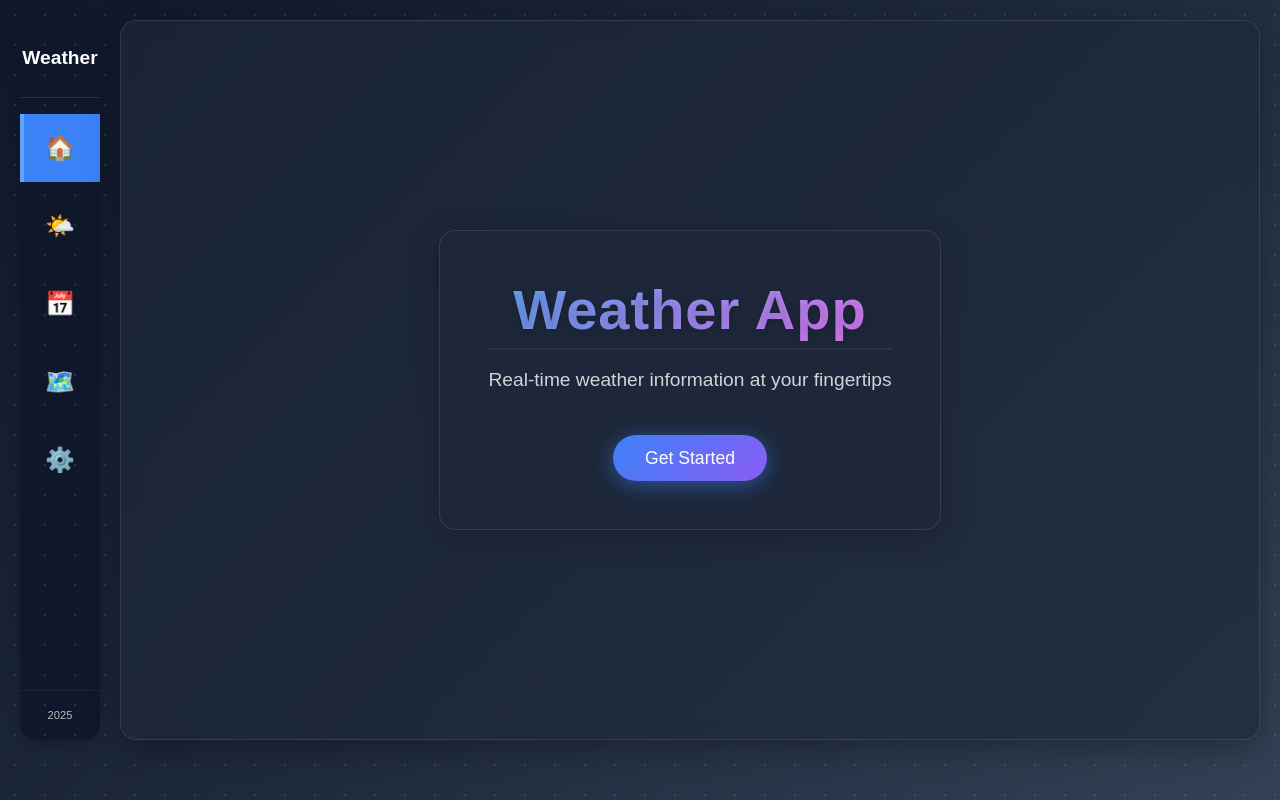
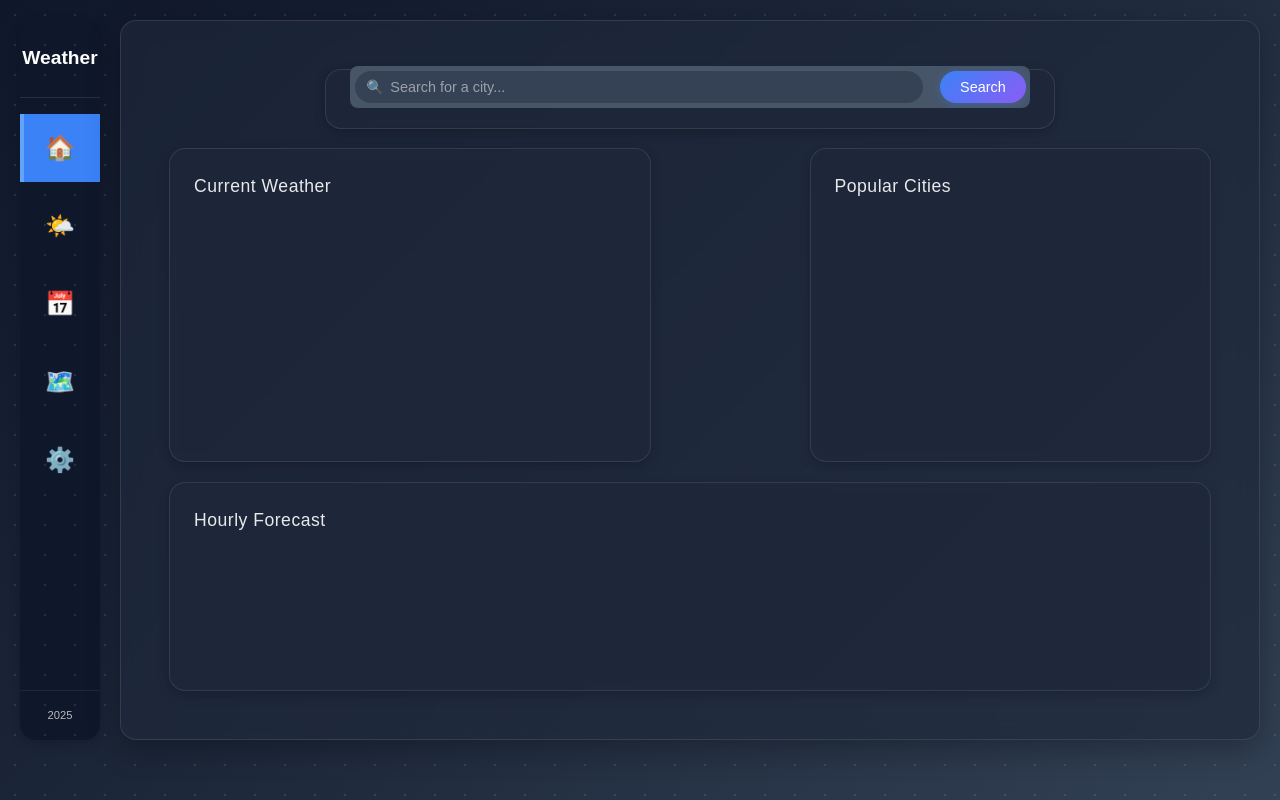
Before and after one commit to barada02/weatherApp_React, a React (Vite) app: page / in a window 1280 px wide. Built offline with nearby package versions, Linux system fonts and the light colour scheme; no server answers.

Commit message:
search bar done

```diff
--- a/src/App.css
+++ b/src/App.css
@@ -163,198 +163,12 @@ body, html {
   overflow-y: auto;
 }
 
-/* Home Page Styles */
-.home-container {
-  width: 100%;
-  height: 100%;
-  display: flex;
-  flex-direction: column;
-  justify-content: center;
-  padding: 2rem;
-  animation: fadeIn 0.5s ease-in-out;
-}
-
-@keyframes fadeIn {
-  from { opacity: 0; transform: translateY(20px); }
-  to { opacity: 1; transform: translateY(0); }
-}
-
-.home-container h1 {
-  margin-bottom: 1.5rem;
-  color: white;
-  border-bottom: 2px solid rgba(51, 65, 85, 0.5);
-  padding-bottom: 0.5rem;
-  font-size: 2.5rem;
-  text-align: center;
-  font-weight: 700;
-  letter-spacing: 1px;
-  text-shadow: 0 2px 10px rgba(0, 0, 0, 0.3);
-}
-
-.home-content {
-  background-color: rgba(51, 65, 85, 0.7);
-  padding: 2rem;
-  border-radius: 16px;
-  box-shadow: 0 8px 32px rgba(0, 0, 0, 0.2);
-  backdrop-filter: blur(5px);
-  border: 1px solid rgba(255, 255, 255, 0.1);
-}
-
-.home-content > p {
-  font-size: 1.1rem;
-  line-height: 1.6;
-  text-align: center;
-  margin-bottom: 2rem;
-  color: rgba(255, 255, 255, 0.9);
-}
-
-.features {
-  display: flex;
-  gap: 1.5rem;
-  margin: 2rem 0;
-  flex-wrap: wrap;
-  justify-content: center;
-}
-
-.feature-item {
-  flex: 1;
-  min-width: 250px;
-  text-align: center;
-  padding: 2rem;
-  background: linear-gradient(145deg, rgba(71, 85, 105, 0.8), rgba(51, 65, 85, 0.8));
-  border-radius: 16px;
-  transition: all 0.3s ease;
-  border: 1px solid rgba(255, 255, 255, 0.1);
-  box-shadow: 0 10px 15px -3px rgba(0, 0, 0, 0.1), 0 4px 6px -2px rgba(0, 0, 0, 0.05);
-}
-
-.feature-item:hover {
-  transform: translateY(-8px);
-  box-shadow: 0 20px 25px -5px rgba(0, 0, 0, 0.2), 0 10px 10px -5px rgba(0, 0, 0, 0.1);
-  background: linear-gradient(145deg, rgba(71, 85, 105, 0.9), rgba(51, 65, 85, 0.9));
-  border: 1px solid rgba(255, 255, 255, 0.2);
-}
-
-.feature-icon {
-  font-size: 3rem;
-  margin-bottom: 1.5rem;
-  color: #60a5fa;
-  text-shadow: 0 0 20px rgba(96, 165, 250, 0.5);
-}
-
-.feature-item h3 {
-  margin-bottom: 1rem;
-  color: white;
-  font-size: 1.5rem;
-  font-weight: 600;
-}
-
-.feature-item p {
-  color: rgba(255, 255, 255, 0.8);
-  line-height: 1.6;
-}
-
-.home-instructions {
-  margin-top: 2.5rem;
-  padding-top: 2rem;
-  border-top: 1px solid rgba(71, 85, 105, 0.5);
-  animation: slideUp 0.5s ease-in-out 0.3s both;
-}
-
-@keyframes slideUp {
-  from { opacity: 0; transform: translateY(20px); }
-  to { opacity: 1; transform: translateY(0); }
-}
-
-.home-instructions h3 {
-  margin-bottom: 1rem;
-  color: white;
-  font-size: 1.5rem;
-  text-align: center;
-}
-
-.home-instructions p {
-  margin-bottom: 1rem;
-  color: rgba(255, 255, 255, 0.9);
-  text-align: center;
-}
-
-.home-instructions ul {
-  list-style-position: inside;
-  margin-left: 1rem;
-  margin-top: 1rem;
-}
-
-.home-instructions li {
-  margin-bottom: 0.75rem;
-  color: rgba(255, 255, 255, 0.8);
-  padding-left: 0.5rem;
-}
-
-.home-instructions strong {
-  color: #60a5fa;
-}
-
-/* Minimal Home Content */
-.home-content-minimal {
-  text-align: center;
-  max-width: 600px;
-  margin: 0 auto;
-  background-color: rgba(30, 41, 59, 0.4);
-  backdrop-filter: blur(5px);
-  padding: 3rem;
-  border-radius: 16px;
-  border: 1px solid rgba(255, 255, 255, 0.1);
-  box-shadow: 0 8px 32px rgba(0, 0, 0, 0.2);
-}
-
-.home-content-minimal h1 {
-  font-size: 3.5rem;
-  margin-bottom: 1rem;
-  background: linear-gradient(135deg, #60a5fa, #e879f9);
-  -webkit-background-clip: text;
-  -webkit-text-fill-color: transparent;
-  background-clip: text;
-  text-shadow: 0 2px 10px rgba(0, 0, 0, 0.2);
-  letter-spacing: 1px;
-}
-
-.home-content-minimal p {
-  font-size: 1.2rem;
-  color: rgba(255, 255, 255, 0.8);
-  margin-bottom: 2.5rem;
-}
-
-.home-actions {
-  margin-top: 2rem;
-}
-
-.action-button {
-  background: linear-gradient(135deg, #3b82f6, #8b5cf6);
-  color: white;
-  border: none;
-  padding: 0.8rem 2rem;
-  font-size: 1.1rem;
-  border-radius: 50px;
-  cursor: pointer;
-  transition: all 0.3s ease;
-  box-shadow: 0 4px 20px rgba(59, 130, 246, 0.5);
-}
-
-.action-button:hover {
-  transform: translateY(-3px);
-  box-shadow: 0 6px 25px rgba(59, 130, 246, 0.6);
-  background: linear-gradient(135deg, #4f8df9, #9d71f9);
-}
-
-.action-button:active {
-  transform: translateY(1px);
-  box-shadow: 0 2px 10px rgba(59, 130, 246, 0.4);
-}
-
 /* Weather Components Styling */
 .simple-weather,
 .simple-forecast {
+  width: 100%;
+  max-width: 800px;
+  margin: 0 auto;
   background-color: #334155;
   padding: 1.5rem;
   border-radius: 12px;
--- /dev/null
+++ b/src/components/Home.css
@@ -0,0 +1,159 @@
+/* Home Component Styles */
+
+.home-container {
+  width: 100%;
+  height: 100%;
+  display: grid;
+  grid-template-columns: 1.2fr 0.3fr 1fr; /* Added a middle column for spacing */
+  grid-template-rows: 60px 1.5fr 1fr;
+  gap: 1.2rem;
+  padding: 1.5rem;
+}
+
+/* Search container - reduced width, centered */
+.search-container {
+  grid-column: 1 / 4; /* Span all three columns */
+  grid-row: 1;
+  background-color: rgba(30, 41, 59, 0.4);
+  backdrop-filter: blur(5px);
+  border-radius: 16px;
+  border: 1px solid rgba(255, 255, 255, 0.1);
+  box-shadow: 0 4px 12px rgba(0, 0, 0, 0.2);
+  padding: 0.8rem 1.5rem;
+  display: flex;
+  align-items: center;
+  justify-content: center;
+  height: 60px;
+  width: 70%;
+  margin: 0 auto;
+}
+
+/* Search form styles */
+.search-form {
+  display: flex;
+  width: 100%;
+  align-items: center;
+  justify-content: space-between;
+}
+
+.search-input-container {
+  position: relative;
+  flex: 1;
+  margin-right: 1rem;
+}
+
+.search-icon {
+  position: absolute;
+  left: 12px;
+  top: 50%;
+  transform: translateY(-50%);
+  color: rgba(255, 255, 255, 0.7);
+  font-size: 14px;
+}
+
+.search-input {
+  width: 100%;
+  background-color: rgba(15, 23, 42, 0.3);
+  border: 1px solid rgba(255, 255, 255, 0.1);
+  border-radius: 50px;
+  padding: 8px 15px 8px 35px;
+  color: white;
+  font-size: 0.9rem;
+  transition: all 0.3s ease;
+  outline: none;
+}
+
+.search-input::placeholder {
+  color: rgba(255, 255, 255, 0.5);
+}
+
+.search-input:focus {
+  background-color: rgba(15, 23, 42, 0.5);
+  border-color: rgba(147, 197, 253, 0.5);
+  box-shadow: 0 0 0 2px rgba(147, 197, 253, 0.25);
+}
+
+.search-button {
+  background: linear-gradient(135deg, #3b82f6, #8b5cf6);
+  color: white;
+  border: none;
+  border-radius: 50px;
+  padding: 8px 20px;
+  font-size: 0.9rem;
+  cursor: pointer;
+  transition: all 0.3s ease;
+  font-weight: 500;
+  box-shadow: 0 2px 10px rgba(59, 130, 246, 0.3);
+}
+
+.search-button:hover {
+  background: linear-gradient(135deg, #4f8df9, #9d71f9);
+  transform: translateY(-2px);
+  box-shadow: 0 4px 15px rgba(59, 130, 246, 0.4);
+}
+
+.search-button:active {
+  transform: translateY(1px);
+  box-shadow: 0 2px 5px rgba(59, 130, 246, 0.3);
+}
+
+/* Current weather container - reduced width */
+.current-weather-container {
+  grid-column: 1;
+  grid-row: 2;
+  background-color: rgba(30, 41, 59, 0.4);
+  backdrop-filter: blur(5px);
+  border-radius: 16px;
+  border: 1px solid rgba(255, 255, 255, 0.1);
+  box-shadow: 0 4px 12px rgba(0, 0, 0, 0.2);
+  padding: 1.5rem;
+  display: flex;
+  flex-direction: column;
+}
+
+/* Middle empty space */
+.middle-space {
+  grid-column: 2;
+  grid-row: 2;
+  /* No background or styling - just empty space */
+}
+
+/* Popular cities container */
+.popular-cities-container {
+  grid-column: 3;
+  grid-row: 2;
+  background-color: rgba(30, 41, 59, 0.4);
+  backdrop-filter: blur(5px);
+  border-radius: 16px;
+  border: 1px solid rgba(255, 255, 255, 0.1);
+  box-shadow: 0 4px 12px rgba(0, 0, 0, 0.2);
+  padding: 1.5rem;
+  display: flex;
+  flex-direction: column;
+}
+
+/* Hourly forecast container */
+.hourly-forecast-container {
+  grid-column: 1 / 4; /* Span all three columns */
+  grid-row: 3;
+  background-color: rgba(30, 41, 59, 0.4);
+  backdrop-filter: blur(5px);
+  border-radius: 16px;
+  border: 1px solid rgba(255, 255, 255, 0.1);
+  box-shadow: 0 4px 12px rgba(0, 0, 0, 0.2);
+  padding: 1.5rem;
+  display: flex;
+  flex-direction: column;
+}
+
+/* Container headings */
+.search-container h5,
+.current-weather-container h5,
+.popular-cities-container h5,
+.hourly-forecast-container h5 {
+  margin: 0 0 1rem 0;
+  color: rgba(255, 255, 255, 0.9);
+  font-size: 1.1rem;
+  font-weight: 500;
+  letter-spacing: 0.5px;
+}
--- a/src/components/Home.jsx
+++ b/src/components/Home.jsx
@@ -1,14 +1,47 @@
+import React, { useState } from 'react';
+import './Home.css';
+
 const Home = () => {
+  const [searchQuery, setSearchQuery] = useState('');
+
+  const handleSearch = (e) => {
+    e.preventDefault();
+    // Will implement actual search functionality later
+    console.log('Searching for:', searchQuery);
+  };
+
   return (
     <div className="home-container">
-      <div className="home-content-minimal">
-        <h1>Weather App</h1>
-        <p>Real-time weather information at your fingertips</p>
+      <div className="search-container">
+        <form onSubmit={handleSearch} className="search-form">
+          <div className="search-input-container">
+            <i className="search-icon">&#x1F50D;</i>
+            <input
+              type="text"
+              className="search-input"
+              placeholder="Search for a city..."
+              value={searchQuery}
+              onChange={(e) => setSearchQuery(e.target.value)}
+            />
+          </div>
+          <button type="submit" className="search-button">Search</button>
+        </form>
+      </div>
+      <div className="current-weather-container">
+        <h5>Current Weather</h5>
 
-        <div className="home-actions">
-          <button className="action-button">Get Started</button>
-        </div>
       </div>
+      <div className="middle-space">
+        {/* Empty space between current weather and popular cities */}
+      </div>
+      <div className="popular-cities-container">
+        <h5>Popular Cities</h5>
+      </div>
+
+      <div className="hourly-forecast-container">
+        <h5>Hourly Forecast</h5>
+      </div>
+
     </div>
   );
 };
```
